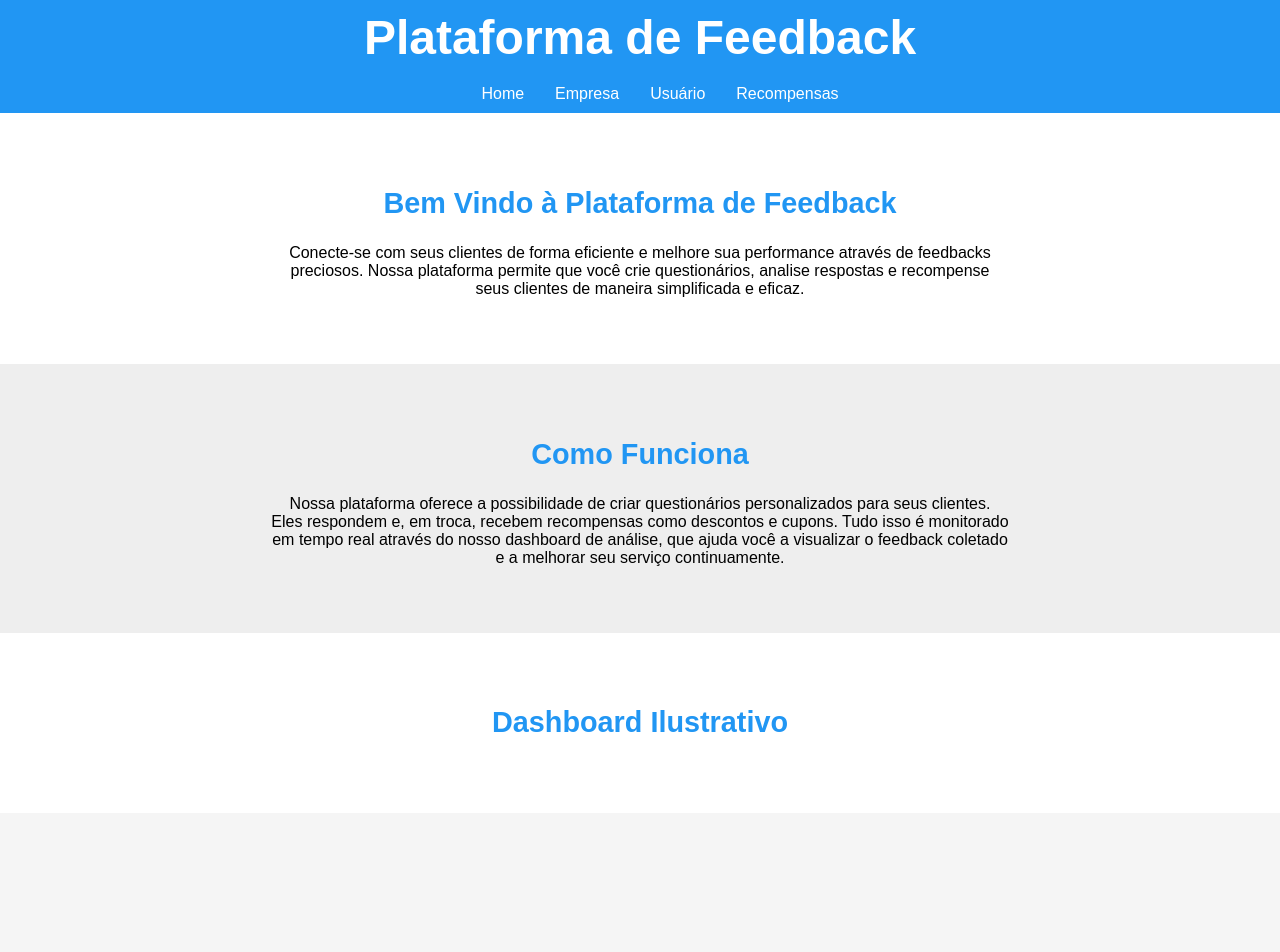
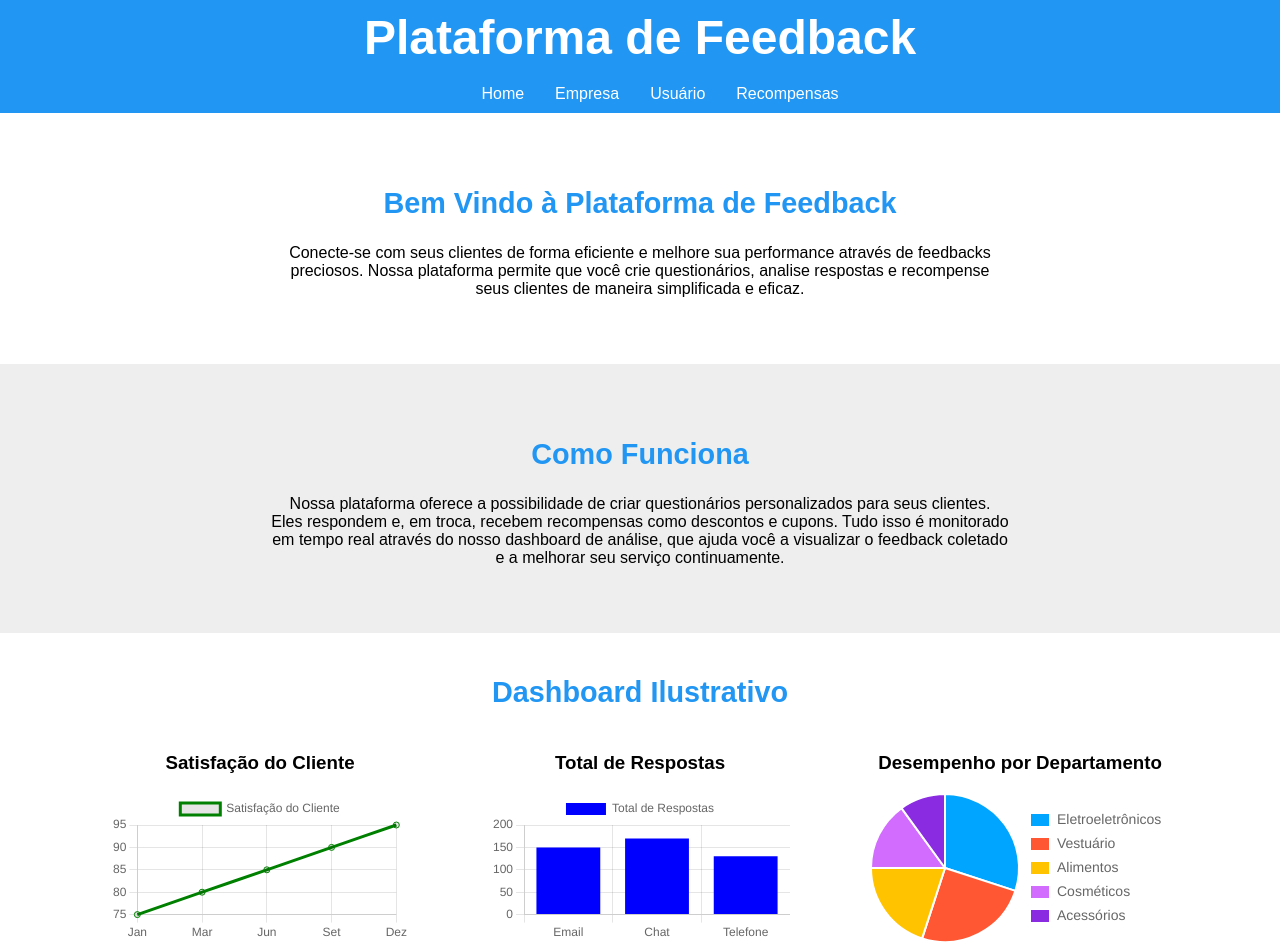
Before and after one commit to PedroRodriguesSantos/Lab.Prototipagem, a React (Create React App) app in the folder react/plataforma_feedback/: page / in a window 1280 px wide. Shown: the top 952 px of the page. Before the commit the page ends 813 px from the top, so only its background shows below. Built offline with nearby package versions, Linux system fonts and the light colour scheme.

Commit message:
Pagina home pronta

```diff
--- a/react/plataforma_feedback/src/components/Dashboard.js
+++ b/react/plataforma_feedback/src/components/Dashboard.js
@@ -1,21 +1,90 @@
-import React from 'react';
-import { Line, Bar, Pie } from 'react-chartjs-2';
-import { Chart as ChartJS, CategoryScale, LinearScale, BarElement, Title, Tooltip, Legend } from 'chart.js';
+import React from "react";
+import { Line, Bar, Pie } from "react-chartjs-2";
+import { Chart as ChartJS, CategoryScale, LinearScale, PointElement, LineElement, BarElement, Title, Tooltip, Legend, ArcElement } from "chart.js";
 
-
-// Registra as escalas e elementos necessários
-ChartJS.register(CategoryScale, LinearScale, BarElement, Title, Tooltip, Legend);
+// Registrar os componentes necessários do Chart.js
+ChartJS.register(CategoryScale, LinearScale, PointElement, LineElement, BarElement, Title, Tooltip, Legend, ArcElement);
 
 const Dashboard = () => {
+    // Dados para o gráfico de linha (Satisfação do Cliente)
+    const dataLine = {
+        labels: ["Jan", "Mar", "Jun", "Set", "Dez"],
+        datasets: [
+            {
+                label: "Satisfação do Cliente",
+                data: [75, 80, 85, 90, 95], // Percentual de satisfação
+                fill: false,
+                borderColor: "green",
+                tension: 0.1,
+            },
+        ],
+    };
+
+    // Dados para o gráfico de barras (Total de Respostas)
+    const dataBar = {
+        labels: ["Email", "Chat", "Telefone"],
+        datasets: [
+            {
+                label: "Total de Respostas",
+                data: [150, 170, 130],
+                backgroundColor: "blue",
+            },
+        ],
+    };
+
+    // Dados para o gráfico de pizza (Desempenho por Departamento)
+    const dataPie = {
+        labels: ["Eletroeletrônicos", "Vestuário", "Alimentos", "Cosméticos", "Acessórios"],
+        datasets: [
+            {
+                data: [30, 25, 20, 15, 10],
+                backgroundColor: ["#00A5FF", "#FF5733", "#FFC300", "#D16CFF", "#8A2BE2"],
+                borderColor: "white",
+                borderWidth: 2,
+            },
+        ],
+    };
+
+    // Opções para o gráfico de pizza com legenda à direita
+    const optionsPie = {
+        plugins: {
+            legend: {
+                position: "right", // Coloca a legenda à direita do gráfico
+                labels: {
+                    boxWidth: 20, // Tamanho do quadrado de cor
+                    padding: 10,  // Espaçamento entre o gráfico e o texto da legenda
+                    font: {
+                        size: 14, // Tamanho da fonte
+                    },
+                },
+            },
+        },
+        responsive: true, // Garante que o gráfico seja responsivo
+        maintainAspectRatio: false, // Permite que o gráfico ocupe o espaço disponível
+    };
 
     return (
         <section className="dashboard">
             <h1>Dashboard Ilustrativo</h1>
-            <div className="image">
+            <div className="charts">
+                <div className="chart">
+                    <h3>Satisfação do Cliente</h3>
+                    <Line data={dataLine} />
+                </div>
+                <div className="chart">
+                    <h3>Total de Respostas</h3>
+                    <Bar data={dataBar} />
+                </div>
+                <div className="chart">
+                    <h3>Desempenho por Departamento</h3>
+                    <div className="chart-container">
 
+                        <Pie data={dataPie} options={optionsPie} />
+                    </div>
+                </div>
             </div>
         </section>
     );
-}
+};
 
 export default Dashboard;
--- a/react/plataforma_feedback/src/index.css
+++ b/react/plataforma_feedback/src/index.css
@@ -62,7 +62,7 @@ body {
 }
 
 .dashboard {
-  padding: 50px 20px;
+  padding: 20px;
   text-align: center;
   background-color: #ffffff;
 }
@@ -75,10 +75,31 @@ body {
 
 .charts {
   display: flex;
-  justify-content: space-between;
+  justify-content: center;
+  gap: 80px;
+  margin-top: 20px;
+}
+
+
+
+
+.chart-container {
+  display: flex;
+  flex-direction: row;
+  /* Coloca o texto à esquerda e o gráfico à direita */
   gap: 20px;
+  /* Espaço entre o texto e o gráfico */
+  align-items: center;
+  /* Alinha o conteúdo verticalmente */
 }
 
 .chart {
-  width: 30%;
+  width: 300px;
+  height: 300px;
 }
+
+.chart-container p {
+  max-width: 200px;
+  font-size: 16px;
+  text-align: justify;
+}
```
